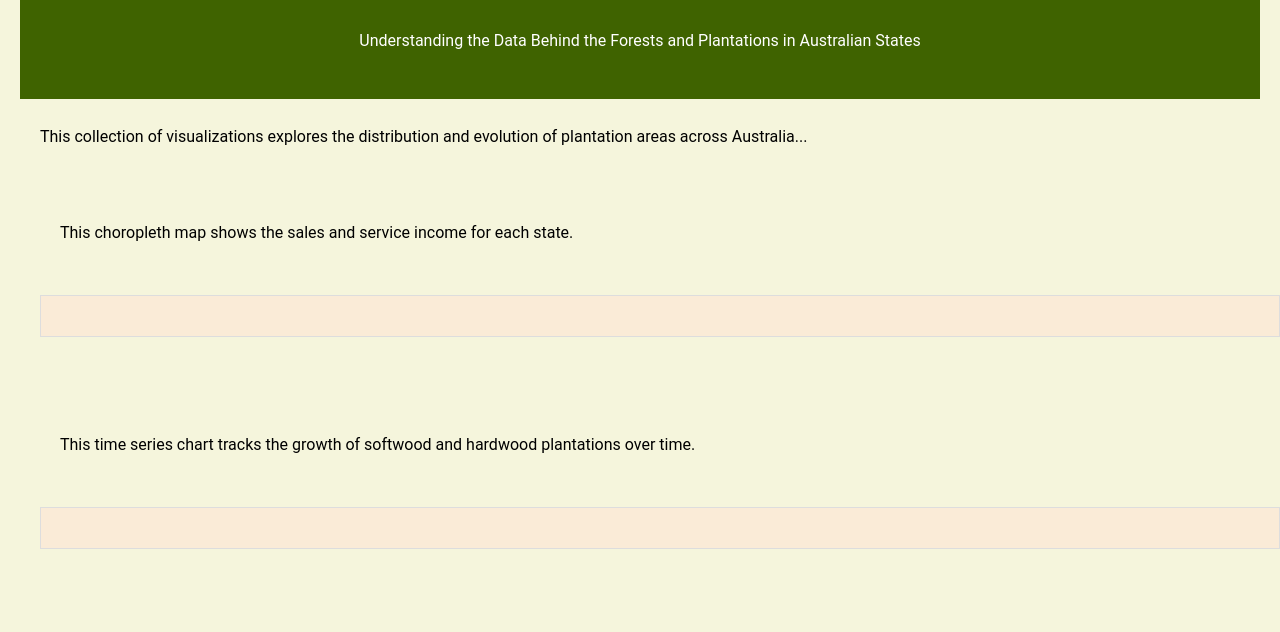
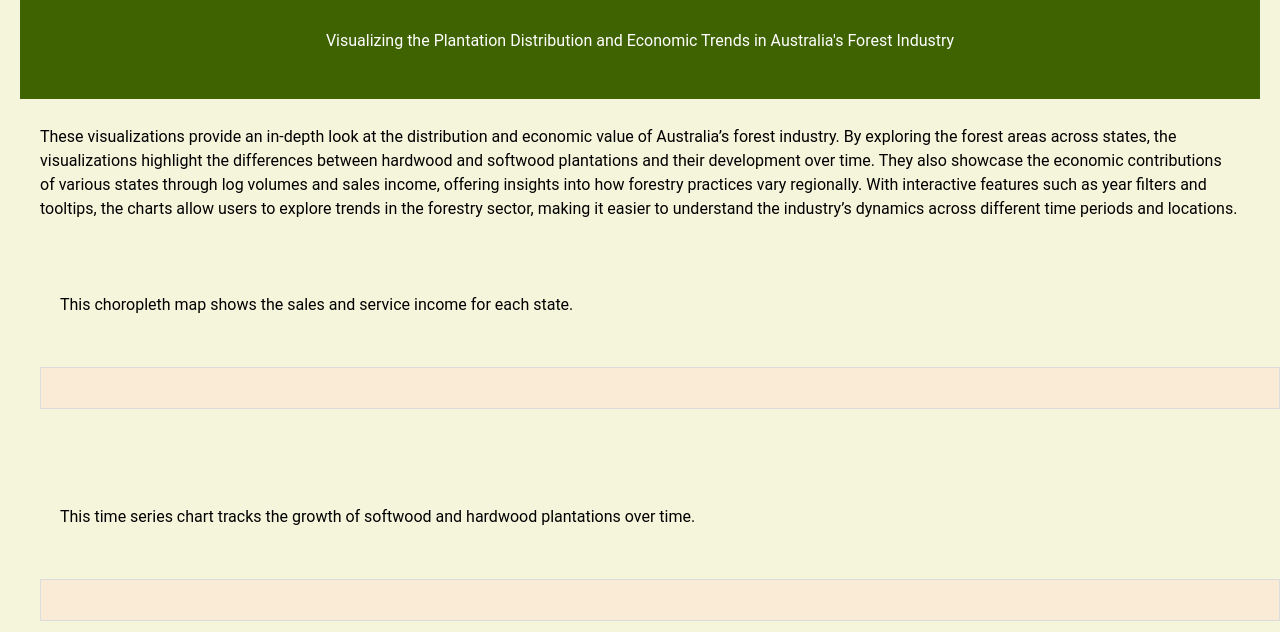
Before and after one commit to komalgx/DataVis2Assignment, a plain HTML site: page index.html in a window 1280 px wide. Shown: the part 142-774 px from the top of the page. Drawn offline with Linux system fonts and the light colour scheme; a script that the page names is missing.

Commit message:
Update index.html

```diff
--- a/index.html
+++ b/index.html
@@ -55,10 +55,10 @@
 
   <div class="header">
     <h1>EXPLORING AUSTRALIA'S FORESTS</h1>
-    <p>Understanding the Data Behind the Forests and Plantations in Australian States</p>
+    <p>Visualizing the Plantation Distribution and Economic Trends in Australia's Forest Industry</p>
   </div>
 
-  <p>This collection of visualizations explores the distribution and evolution of plantation areas across Australia...</p>
+  <p>These visualizations provide an in-depth look at the distribution and economic value of Australia’s forest industry. By exploring the forest areas across states, the visualizations highlight the differences between hardwood and softwood plantations and their development over time. They also showcase the economic contributions of various states through log volumes and sales income, offering insights into how forestry practices vary regionally. With interactive features such as year filters and tooltips, the charts allow users to explore trends in the forestry sector, making it easier to understand the industry’s dynamics across different time periods and locations.</p>
 
   <!-- Descriptions and visualizations -->
   <div class="section">
```
